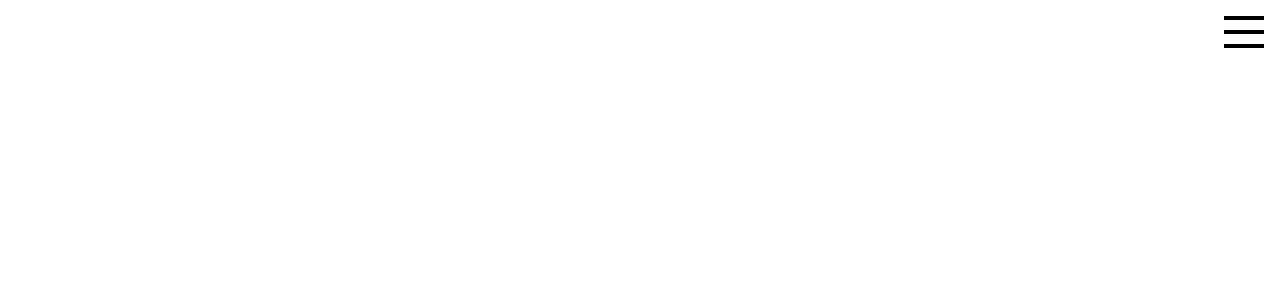
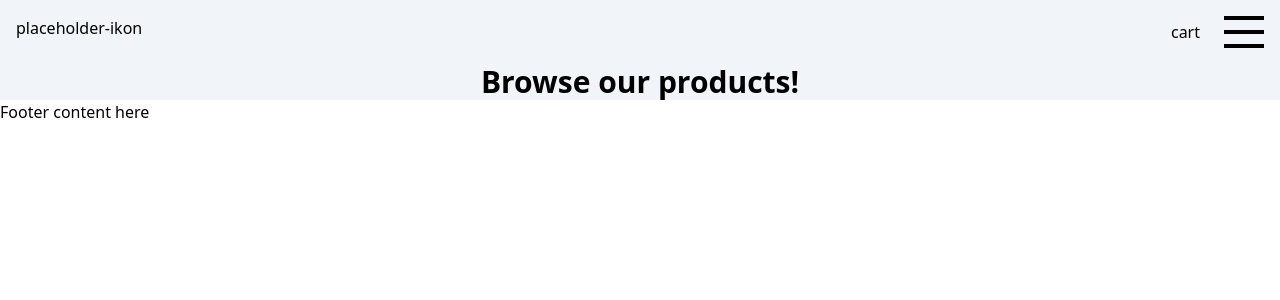
Before and after one commit to antonjanzon95/costume-webshop, a Next.js app: page / in a window 1280 px wide. Shown: the top 300 px of the page. Built offline with nearby package versions, Linux system fonts and the light colour scheme.

Commit message:
Added components

```diff
--- a/pages/components/Heading.tsx
+++ b/pages/components/Heading.tsx
@@ -5,10 +5,10 @@ interface Props {
   size: string;
 }
 
-const Heading: React.FC<Props> = ({ title, size = "text-2xl" }) => {
+const Heading: React.FC<Props> = ({ title, size }) => {
   return (
     <>
-      <h2 className={`${size} font-bold`}>{title}</h2>
+      <h2 className={`${size} text-center font-bold`}>{title}</h2>
     </>
   );
 };
--- /dev/null
+++ b/pages/components/Layout.tsx
@@ -0,0 +1,18 @@
+import { ReactNode } from "react";
+import Navbar from "./Navbar";
+
+interface Props {
+  children: ReactNode;
+}
+
+const Layout: React.FC<Props> = ({ children }) => {
+  return (
+    <>
+      <Navbar />
+      <main className="mt-16 bg-slate-100 w-screen">{children}</main>
+      <footer>Footer content here</footer>
+    </>
+  );
+};
+
+export default Layout;
--- a/pages/components/Navbar.tsx
+++ b/pages/components/Navbar.tsx
@@ -12,11 +12,12 @@ const Navbar = () => {
 
   return (
     <>
-      <nav className="absolute flex justify-between top-0 w-screen h-20 p-4">
+      <nav className="absolute flex justify-between top-0 w-screen h-16 p-4 bg-slate-100">
+        <div>placeholder-ikon</div>
         <ul
           className={`${
             isMenuOpen ? "scale-100" : "scale-0"
-          } flex flex-col mt-6 laptop:flex-row gap-4 transition-all duration-300`}
+          } z-10 absolute bg-slate-50 top-16 right-0 p-4 flex flex-col laptop:flex-row gap-4 transition-all duration-300`}
         >
           <li>
             <Link onClick={toggleMenu} href="/">
@@ -24,16 +25,18 @@ const Navbar = () => {
             </Link>
           </li>
           <li>
-            <Link onClick={toggleMenu} href="/About">
+            <Link onClick={toggleMenu} href="/about">
               About
             </Link>
           </li>
           <li>
-            <Link onClick={toggleMenu} href="/Products">
+            <Link onClick={toggleMenu} href="/products">
               Products
             </Link>
           </li>
         </ul>
+        <div className="flex gap-6">
+          <button>cart</button>
           <button
             onClick={toggleMenu}
             className="w-10 h-8 flex flex-col justify-between"
@@ -52,6 +55,7 @@ const Navbar = () => {
               } menu-line`}
             ></div>
           </button>
+        </div>
       </nav>
     </>
   );
--- /dev/null
+++ b/pages/components/ProductMenu.tsx
@@ -0,0 +1,26 @@
+import React from "react";
+import Link from "next/link";
+import Heading from "./Heading";
+
+const ProductMenu = () => {
+  return (
+    <>
+      <nav className="mt-8">
+        <Heading title="Categories" size="text-2xl" />
+        <ul className="flex gap-10 justify-center">
+          <li>
+            <Link href="/products/animals">Animals</Link>
+          </li>
+          <li>
+            <Link href="/products/royalty">Royalty</Link>
+          </li>
+          <li>
+            <Link href="/products/superheroes">Superheroes</Link>
+          </li>
+        </ul>
+      </nav>
+    </>
+  );
+};
+
+export default ProductMenu;
--- a/pages/index.tsx
+++ b/pages/index.tsx
@@ -1,9 +1,9 @@
 import Head from "next/head";
 import Image from "next/image";
 import { Inter } from "next/font/google";
-import styles from "@/styles/Home.module.css";
 import Heading from "./components/Heading";
 import Navbar from "./components/Navbar";
+import Layout from "./components/Layout";
 
 const inter = Inter({ subsets: ["latin"] });
 
@@ -11,13 +11,15 @@ export default function Home() {
   return (
     <>
       <Head>
-        <title>Create Next App</title>
+        <title>Cebu Costume Avenue</title>
         <meta name="description" content="Generated by create next app" />
         <meta name="viewport" content="width=device-width, initial-scale=1" />
         <link rel="icon" href="/favicon.ico" />
       </Head>
       <Navbar />
-      <main></main>
+      <Layout>
+        <Heading title="Browse our products!" size="text-3xl" />
+      </Layout>
     </>
   );
 }
--- /dev/null
+++ b/pages/products/[category].tsx
@@ -0,0 +1,21 @@
+import React from "react";
+import Heading from "../components/Heading";
+import Layout from "../components/Layout";
+import { useRouter } from "next/router";
+import ProductMenu from "../components/ProductMenu";
+
+const ProductCategory: React.FC = () => {
+  const router = useRouter();
+  const category = router.query;
+
+  return (
+    <>
+      <Layout>
+        <ProductMenu />
+        <Heading title={`${category} costumes:`} size="texl-3xl" />
+      </Layout>
+    </>
+  );
+};
+
+export default ProductCategory;
--- /dev/null
+++ b/pages/products/index.tsx
@@ -0,0 +1,17 @@
+import React from "react";
+import Heading from "../components/Heading";
+import Layout from "../components/Layout";
+import ProductMenu from "../components/ProductMenu";
+
+const Products: React.FC = () => {
+  return (
+    <>
+      <Layout>
+        <Heading title="All products:" size="text-4xl" />
+        <ProductMenu />
+      </Layout>
+    </>
+  );
+};
+
+export default Products;
```
Lines whose indentation alone changed are shown as unchanged.
